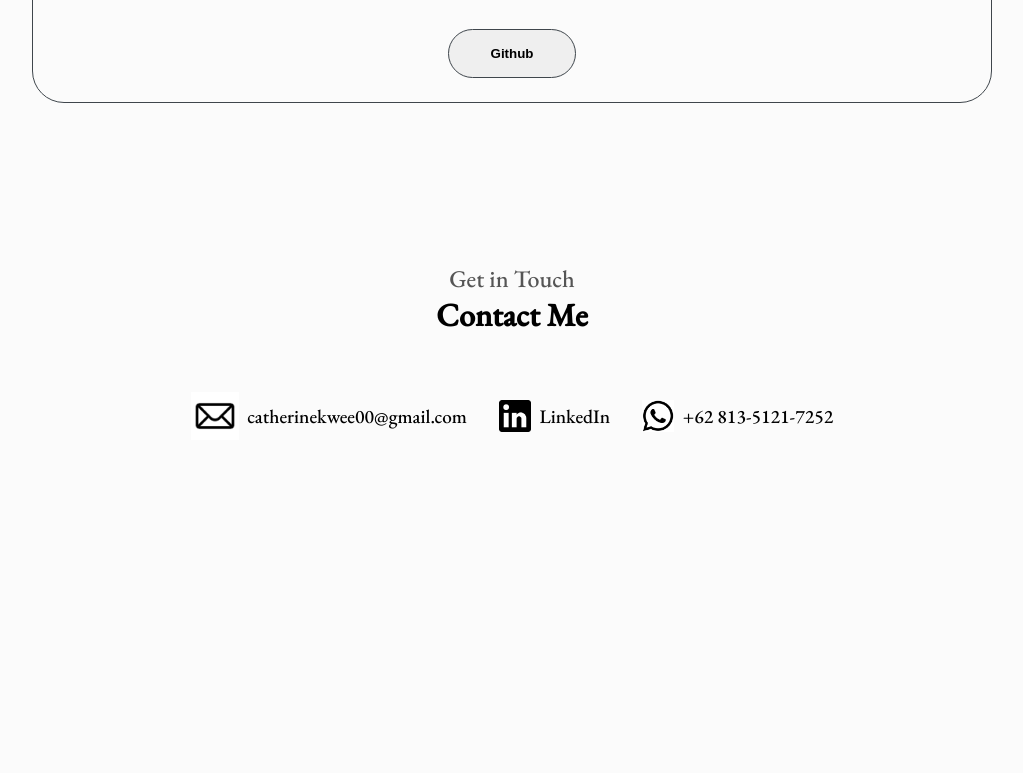
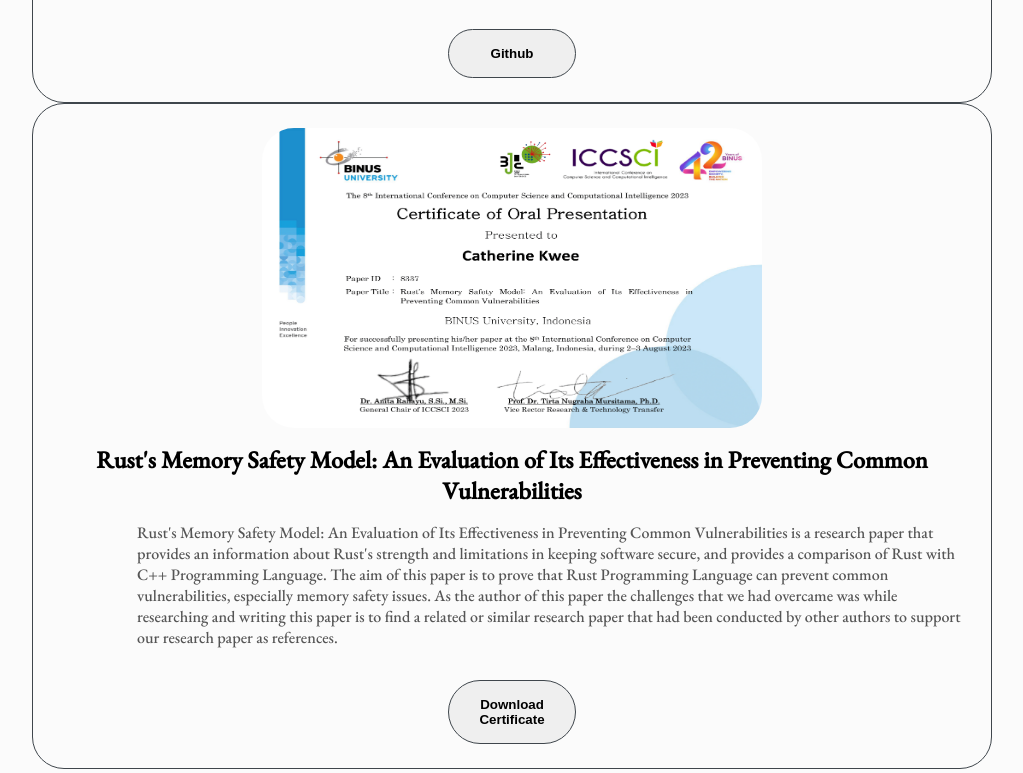
Before and after one commit to keith-kw/My_Portofolio, a plain HTML site: page index.html in a window 1280 px wide. Shown: the part 5452-6225 px from the top of the page, without its empty margins (128-1151 px from the left). Before the commit the page ends 5948 px from the top, so only its background shows below. Drawn offline with nearby package versions, Linux system fonts and the light colour scheme.

Commit message:
update project

```diff
--- a/index.html
+++ b/index.html
@@ -217,6 +217,24 @@
                         </div>
                     </div>
                 </div>
+                <div class="about-containers">
+                    <div class="details-container color-container">
+                        <div class="article-container">
+                            <img src="./assets/sertif.png" alt="Project 5" class="project-img">
+                        </div>
+                        <h2 class="project-title">Rust's Memory Safety Model:
+                            An Evaluation of Its Effectiveness in Preventing Common Vulnerabilities</h2>
+                        <p class="description">Rust's Memory Safety Model: An Evaluation of Its Effectiveness in Preventing Common Vulnerabilities is a research paper that provides
+                            an information about Rust's strength and limitations in keeping software secure, and provides a comparison of Rust with C++
+                            Programming Language. The aim of this paper is to prove that Rust Programming Language can prevent common vulnerabilities, especially
+                            memory safety issues. As the author of this paper the challenges that we had overcame was while researching and writing this paper is to
+                            find a related or similar research paper that had been conducted by other authors to support our research paper as references.
+                            </p>
+                        <div class="btn-container">
+                            <button class="btn btn2 project-btn" onclick="window.open('./assets/certificate.pdf')">Download Certificate</button>
+                        </div>
+                    </div>
+                </div>
             </div>
         </section>
         <footer id="contact">
```
Also changed, not shown: assets/sertif.png (added), 1 other file.
